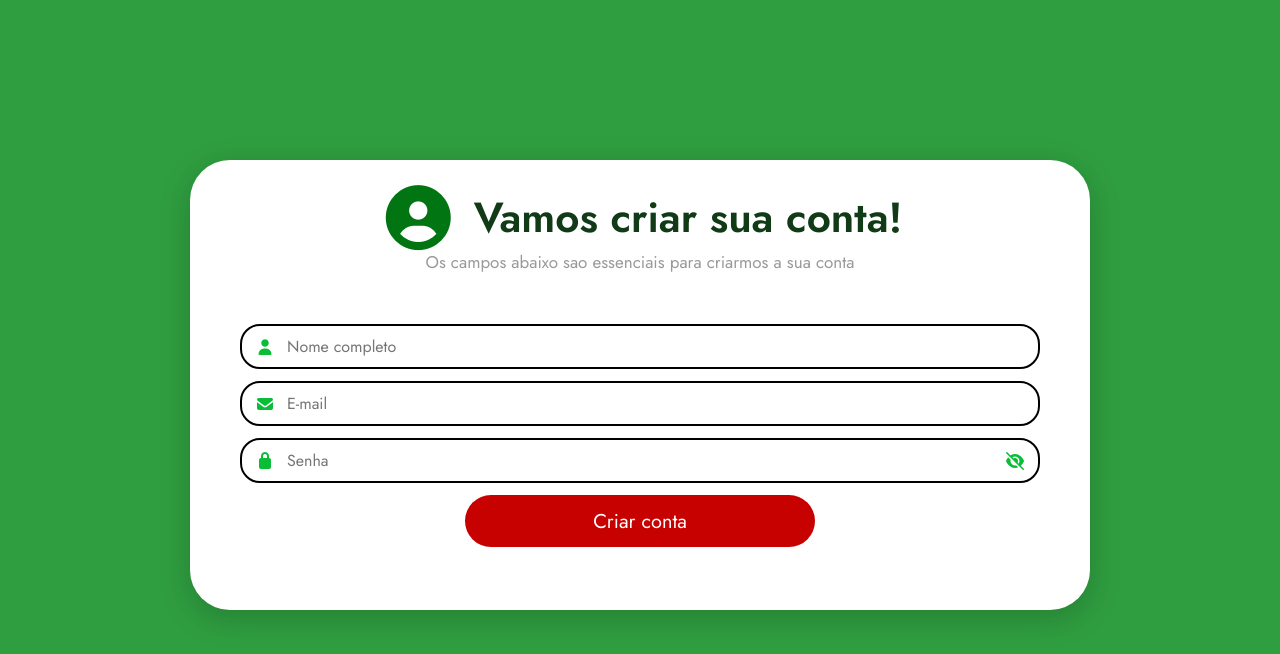
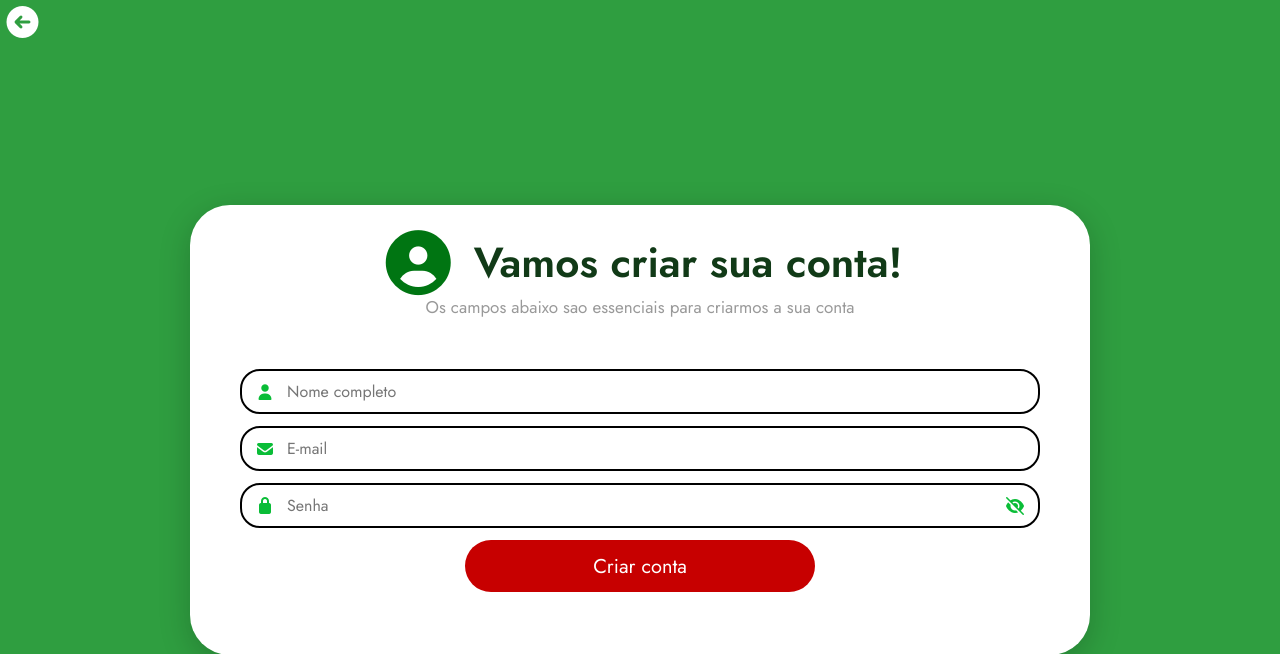
Before and after one commit to Arthur-fleck19/IFsports, a PHP site: page /cadastro.html in a window 1280 px wide. Shown: the part 100-754 px from the top of the page. Before the commit the page ends 722 px from the top, so only its background shows below. Run offline with PHP 8.4, Linux system fonts and the light colour scheme.

Commit message:
botão de voltar no cadastro.html

```diff
--- a/CSS/cadastro.css
+++ b/CSS/cadastro.css
@@ -208,6 +208,13 @@ i{
 
     z-index: 2;
     cursor: pointer;
+}
+.icone-voltar{
+    width: 45px;
+    height: 45px;
+    display: flex;
+    align-items: center;
+    justify-content: center;
 }
 
 
--- a/cadastro.html
+++ b/cadastro.html
@@ -18,6 +18,9 @@
         </a>
     </header>
 
+
+<div class="icone-voltar">
+    <a href="login.htmlgit"><i class="fa-solid fa-circle-arrow-left fa-2xl" style="color: rgb(255, 255, 255); "></i></div></a>
 <div  class="container">
 
 
```
